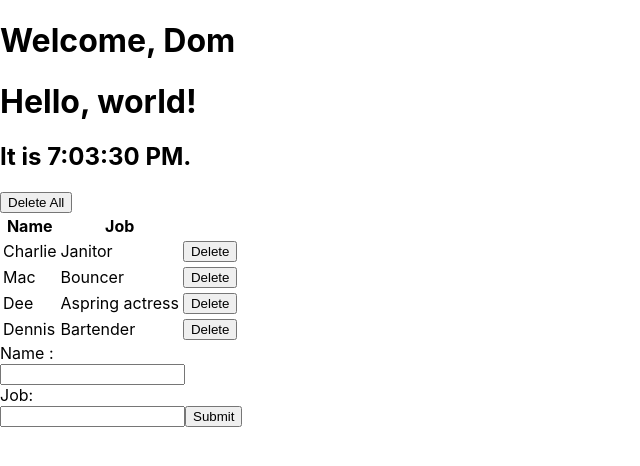
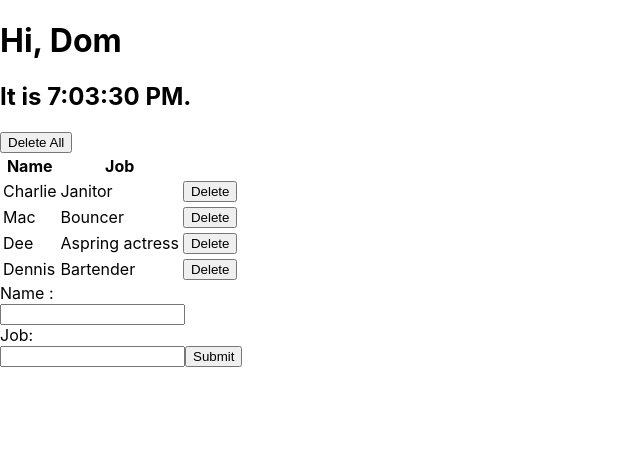
Before and after one commit to dd-code-immersives/react-app-tutorial, a React (Create React App) app: page / in a window 1280 px wide. Shown: the top 466 px of the page, without its empty margins (0-640 px from the left). Built offline with nearby package versions, Linux system fonts and the light colour scheme.

Commit message:
refactored DeleteAllButton out of Table and put it in App.js

```diff
--- a/src/App.js
+++ b/src/App.js
@@ -8,10 +8,9 @@ import Table from './Table'
 import Form from './Form'
 import Clock from './Clock'
 
-//components can also be functional
-// {} evaluate javascript code
-function Welcome(props){
-  return <h1>Welcome, {props.name}</h1>
+// delete All Button simple component
+function DeleteAllButton(props) {
+  return <button onClick={() => props.deleteAll()}> Delete All </button>
 }
 
 class App extends Component {
@@ -75,12 +74,11 @@ class App extends Component {
       // so table can use it later on
       return (
         <div className="container">
-          <Welcome name="Dom"/>
-          <Clock />
+          <Clock name="Dom"/>
+          <DeleteAllButton deleteAll={this.removeAllCharacters}/>
           <Table
             characterData={this.state.characters}
             removeCharacter={this.removeCharacter}
-            removeAllCharacters={this.removeAllCharacters}
           />
           <Form addCharacter={this.addCharacter}/>
         </div>
--- a/src/Clock.js
+++ b/src/Clock.js
@@ -8,7 +8,7 @@ import React, { Component } from 'react';
     // this is called when the Clock Component is created
     constructor(props) {
         super(props);
-        this.state = {date: new Date()};
+        this.state = {date: new Date(), name:props.name};
     }
     // 3.
     // runs after the component output has been rendered to the DOM.
@@ -32,7 +32,7 @@ import React, { Component } from 'react';
     render() {
         return (
             <div>
-                <h1>Hello, world!</h1>
+                <h1>Hi, {this.state.name}</h1>
                 <h2>It is {this.state.date.toLocaleTimeString()}.</h2>
             </div>
         );
--- a/src/Table.js
+++ b/src/Table.js
@@ -19,10 +19,7 @@ create two simple function components to make
 our table code more readable
 */
 
-//DELETE ALL BUTTON Simple Component
-const DeleteAllButton = (props) => {
-  return <button onClick={() => props.removeAllCharacters()}> Delete All</button>
-}
+
 
 
 //TABLE HEADER SIMPLE COMPONENT
@@ -63,13 +60,10 @@ class Table extends Component {
         //read props passed in from App.js
         const {
           characterData,
-          removeCharacter,
-          removeAllCharacters
+          removeCharacter
         } = this.props;
 
         return (
-          <div id="table">
-          <DeleteAllButton removeAllCharacters={removeAllCharacters}/>
           <table>
             <TableHeader/>
             <TableBody
@@ -77,7 +71,6 @@ class Table extends Component {
               removeCharacter={removeCharacter}
              />
           </table>
-          </div>
         )
       }
  }
```
